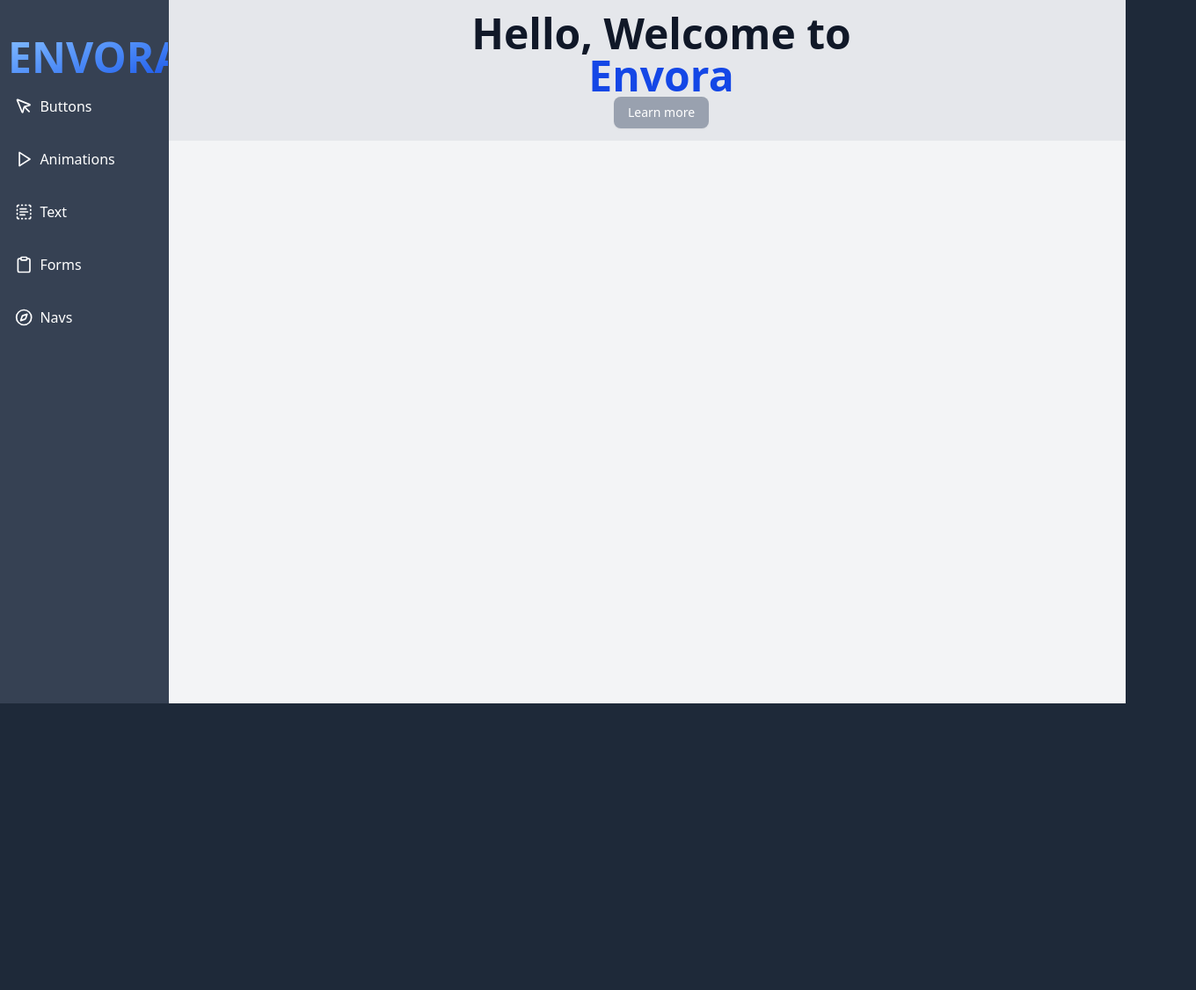
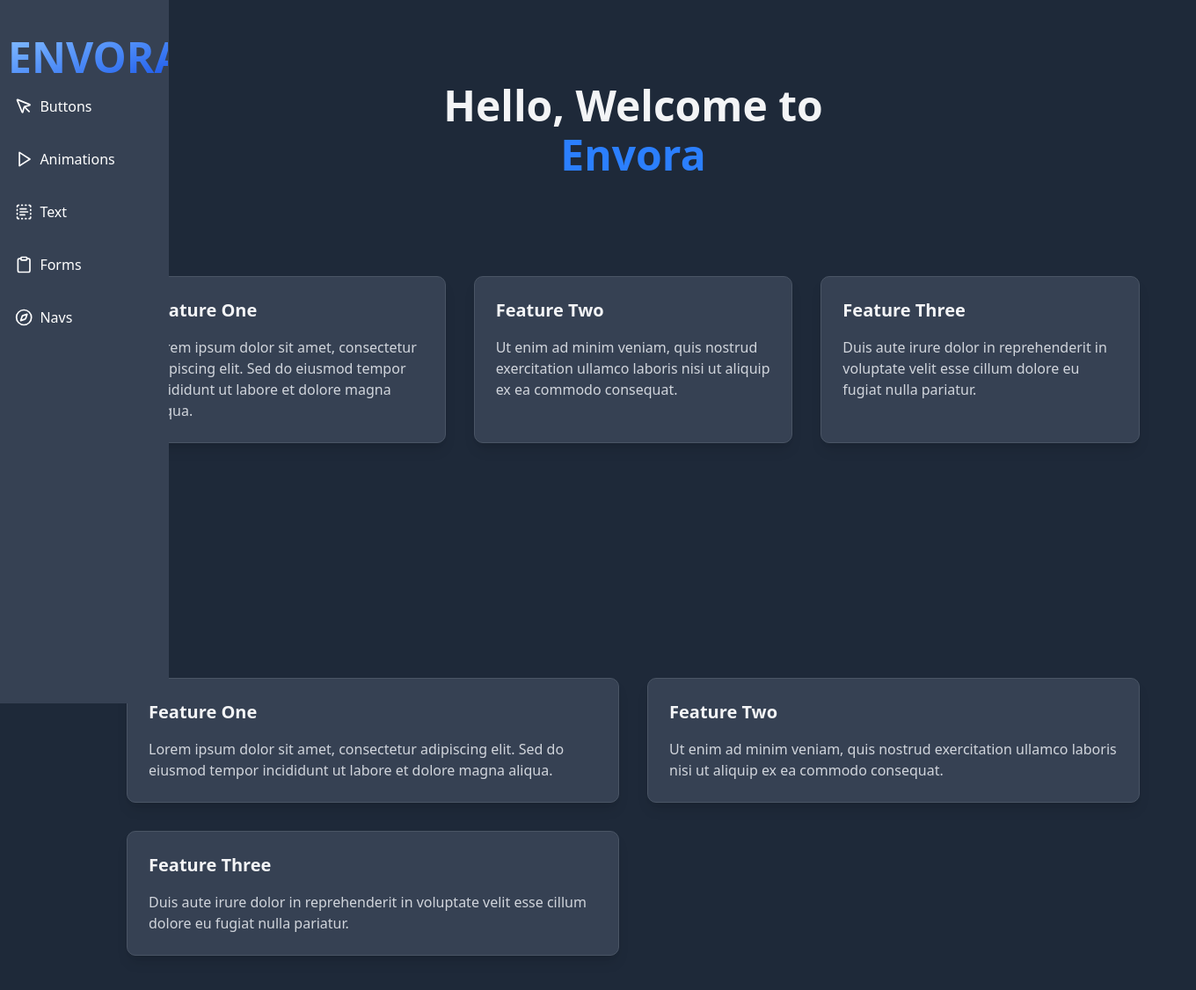
Before and after one commit to AlessandroB1298/envora, a Next.js app: page / in a window 1280 px wide. Shown: the top 1126 px of the page at 88% size, 1360 px wide, since content can reach past the window. Before the commit the page ends 800 px from the top, so only its background shows below. Built offline with nearby package versions, Linux system fonts and the light colour scheme.

Commit message:
added animations for home page using gsap

```diff
--- a/app/components/nav/sideNav.tsx
+++ b/app/components/nav/sideNav.tsx
@@ -11,7 +11,7 @@ const SideNav = () => {
   const [navOpen, setNavOpen] = useState<boolean>(false);
 
   return (
-    <div className="h-[100vh] absolute  mb-5 pl-5 border-1 overflow-auto z-10  bg-gray-700 border-gray-700 lg:w-[15vw] md:w-[17] md:p-2 ">
+    <div className="h-[100vh] fixed mb-5 pl-5 border-1 overflow-auto z-10  bg-gray-700 border-gray-700 lg:w-[15vw] md:w-[17] md:p-2 ">
 
 
 
--- a/app/page.tsx
+++ b/app/page.tsx
@@ -1,18 +1,136 @@
+"use client"
+import gsap from 'gsap';
+import { useRef } from 'react';
+import { useGSAP } from '@gsap/react';
+
+gsap.registerPlugin(useGSAP); //register plugin to avoid react dependency issues
+
+export default function Home() {
 
 
-import { Button } from "./components/button";
-export default function Home() {
-  return (
-    <div className="min-h-screen  bg-gray-100 w-full">
+  const containerRef = useRef<HTMLDivElement>(null)
+  const bodyContainerRef = useRef<HTMLDivElement>(null);
 
-      {/* Hero Section */}
-      <section className=" flex flex-col justify-center items-center  pl-56  bg-gray-200 w-full h-[20vh] ">
+  //NOTE: gsap happens in a linear fashon, so we can create a timeline to display how the animations will occur, in a linear fashion
+  useGSAP(() => {
+
+    const tl = gsap.timeline();
+
+    tl.fromTo(containerRef.current, {
+      y: 300
+    }, {
+      y: 50,
+      duration: 1,
+      ease: "power2.inOut" // Using a standard GSAP ease instead of easeIn
+
+    },)
 
 
-        <h1 className="text-5xl text-gray-900 font-extrabold"> Hello, Welcome to</h1>
-        <h1 className="text-blue-700 text-5xl font-extrabold">Envora</h1>
-        <Button className="bg-gray-400">Learn more</Button>
+
+    tl.fromTo(bodyContainerRef.current, {
+      opacity: 0, // Fixed the typo here
+      y: 300
+    }, {
+      opacity: 1, // Fixed the typo here
+      y: 125,
+      duration: 1 // Added duration
+    });
+
+
+  }, [])
+
+
+
+
+  return (
+    <div className="min-h-screen flex flex-col ml-40  bg-gray-800  overflow-y-auto w-full">
+      {/* Hero Section */}
+      <section className="container mx-auto px-4 py-16 md:py-24">
+        <div className="text-center mb-16">
+          <h1 className="text-4xl md:text-5xl text-gray-100 font-extrabold mb-2">Hello, Welcome to</h1>
+          <h1 className="text-blue-500 text-4xl md:text-5xl font-extrabold">Envora</h1>
+        </div>
+
+        {/* Cards Grid */}
+        <div ref={containerRef}>
+          <div className="grid grid-cols-1 md:grid-cols-2 lg:grid-cols-3 gap-8 max-w-6xl mx-auto">
+            {/* Card 1 */}
+            <div className="bg-gray-700 rounded-lg shadow-lg overflow-hidden border border-gray-600 hover:border-gray-500 hover:bg-gray-600 transition-all">
+              <div className="p-6">
+                <h2 className="text-xl font-bold text-gray-100 mb-4">Feature One</h2>
+                <p className="text-gray-300">
+                  Lorem ipsum dolor sit amet, consectetur adipiscing elit. Sed do eiusmod tempor incididunt ut labore et
+                  dolore magna aliqua.
+                </p>
+              </div>
+            </div>
+
+            {/* Card 2 */}
+            <div className="bg-gray-700 rounded-lg shadow-lg overflow-hidden border border-gray-600 hover:border-gray-500 hover:bg-gray-600 transition-all">
+              <div className="p-6">
+                <h2 className="text-xl font-bold text-gray-100 mb-4">Feature Two</h2>
+                <p className="text-gray-300">
+                  Ut enim ad minim veniam, quis nostrud exercitation ullamco laboris nisi ut aliquip ex ea commodo
+                  consequat.
+                </p>
+              </div>
+            </div>
+
+            {/* Card 3 */}
+            <div className="bg-gray-700 rounded-lg shadow-lg overflow-hidden border border-gray-600 hover:border-gray-500  hover:bg-gray-600 transition-all">
+              <div className="p-6">
+                <h2 className="text-xl font-bold text-gray-100 mb-4">Feature Three</h2>
+                <p className="text-gray-300">
+                  Duis aute irure dolor in reprehenderit in voluptate velit esse cillum dolore eu fugiat nulla pariatur.
+                </p>
+              </div>
+
+            </div>
+          </div>
+        </div>
+      </section>
+
+
+      <section className="container mx-auto px-4 py-16 md:py-24 mb-24">
+        <div ref={bodyContainerRef}>
+
+          <div className="grid grid-cols-1 md:grid-cols-2 lg:grid-cols-2 gap-8 max-w-6xl mx-auto">
+            {/* Card 1 */}
+            <div className="bg-gray-700 rounded-lg shadow-lg overflow-hidden border border-gray-600 hover:border-gray-500 hover:bg-gray-600 transition-all">
+              <div className="p-6">
+                <h2 className="text-xl font-bold text-gray-100 mb-4">Feature One</h2>
+                <p className="text-gray-300">
+                  Lorem ipsum dolor sit amet, consectetur adipiscing elit. Sed do eiusmod tempor incididunt ut labore et
+                  dolore magna aliqua.
+                </p>
+              </div>
+            </div>
+
+            {/* Card 2 */}
+            <div className="bg-gray-700 rounded-lg shadow-lg overflow-hidden border border-gray-600 hover:border-gray-500 hover:bg-gray-600 transition-all">
+              <div className="p-6">
+                <h2 className="text-xl font-bold text-gray-100 mb-4">Feature Two</h2>
+                <p className="text-gray-300">
+                  Ut enim ad minim veniam, quis nostrud exercitation ullamco laboris nisi ut aliquip ex ea commodo
+                  consequat.
+                </p>
+              </div>
+            </div>
+
+            {/* Card 3 */}
+            <div className="bg-gray-700 rounded-lg shadow-lg overflow-hidden border border-gray-600 hover:border-gray-500  hover:bg-gray-600 transition-all">
+              <div className="p-6">
+                <h2 className="text-xl font-bold text-gray-100 mb-4">Feature Three</h2>
+                <p className="text-gray-300">
+                  Duis aute irure dolor in reprehenderit in voluptate velit esse cillum dolore eu fugiat nulla pariatur.
+                </p>
+              </div>
+
+            </div>
+          </div>
+
+        </div>
       </section>
     </div>
-  );
+  )
 }
--- a/package.json
+++ b/package.json
@@ -25,6 +25,7 @@
   },
   "devDependencies": {
     "@eslint/eslintrc": "^3",
+    "@gsap/react": "^2.1.2",
     "@tailwindcss/postcss": "^4",
     "@types/node": "^20",
     "@types/react": "^19",
```
Also changed, not shown: 1 other file (tests, documents, lock files or other folders).
